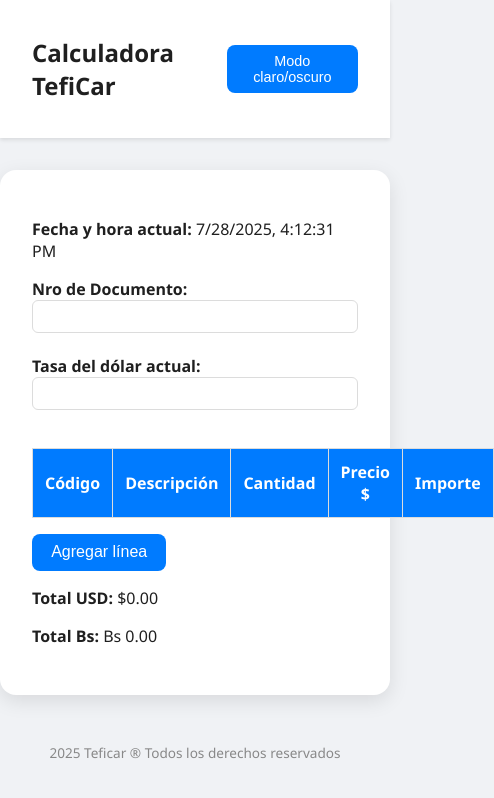
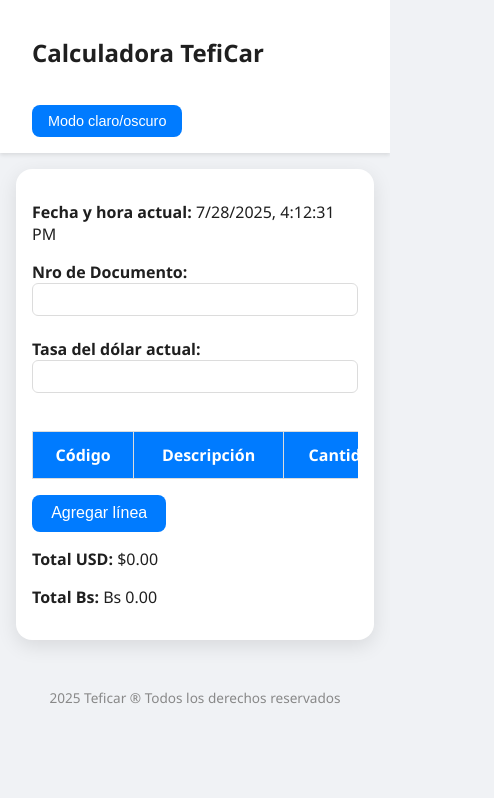
Before and after one commit to rteranmartech/hortifrutsitio, a plain HTML site: page index.html in a window 390 px wide. Shown: the whole page, 494 px wide, since content can reach past the window. Drawn offline with Linux system fonts and the light colour scheme.

Commit message:
index.html

```diff
--- a/index.html
+++ b/index.html
@@ -45,7 +45,7 @@
       document.body.classList.toggle('oscuro');
     }
 
-    window.onload = function() {
+    window.onload = function () {
       actualizarFechaHora();
       setInterval(actualizarFechaHora, 1000);
     }
@@ -74,11 +74,13 @@
     }
     header {
       display: flex;
+      flex-wrap: wrap;
       justify-content: space-between;
       align-items: center;
       padding: 1rem 2rem;
       background-color: var(--card);
       box-shadow: 0 2px 4px rgba(0,0,0,0.1);
+      gap: 1rem;
     }
     .modo-btn {
       background-color: var(--primary);
@@ -107,10 +109,14 @@
       width: 100%;
       box-sizing: border-box;
     }
+    .table-wrapper {
+      overflow-x: auto;
+    }
     table {
       width: 100%;
       border-collapse: collapse;
       margin-top: 1rem;
+      min-width: 600px;
     }
     th, td {
       padding: 0.75rem;
@@ -139,6 +145,16 @@
       font-size: 0.85rem;
       color: #888;
     }
+    @media (max-width: 768px) {
+      .container {
+        padding: 1rem;
+        margin: 1rem;
+      }
+      header {
+        flex-direction: column;
+        align-items: flex-start;
+      }
+    }
   </style>
 </head>
 <body>
@@ -156,6 +172,7 @@
       <input type="number" id="tasa-dolar" class="input" oninput="calcularTotal()" /></label>
     <br /><br />
 
+    <div class="table-wrapper">
       <table>
         <thead>
           <tr>
@@ -168,6 +185,7 @@
         </thead>
         <tbody id="tabla-body"></tbody>
       </table>
+    </div>
 
     <button class="boton" onclick="agregarFila()">Agregar línea</button>
 
```
Lines whose indentation alone changed are shown as unchanged.
